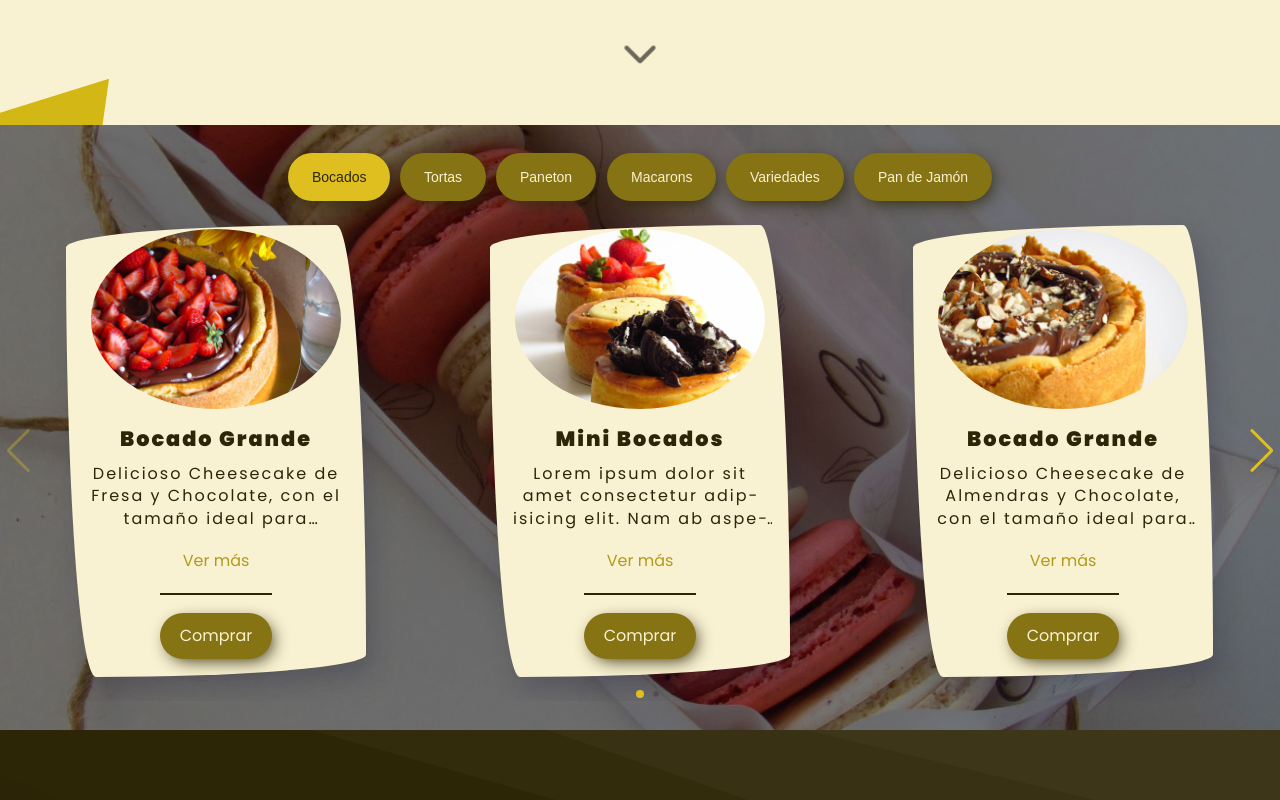
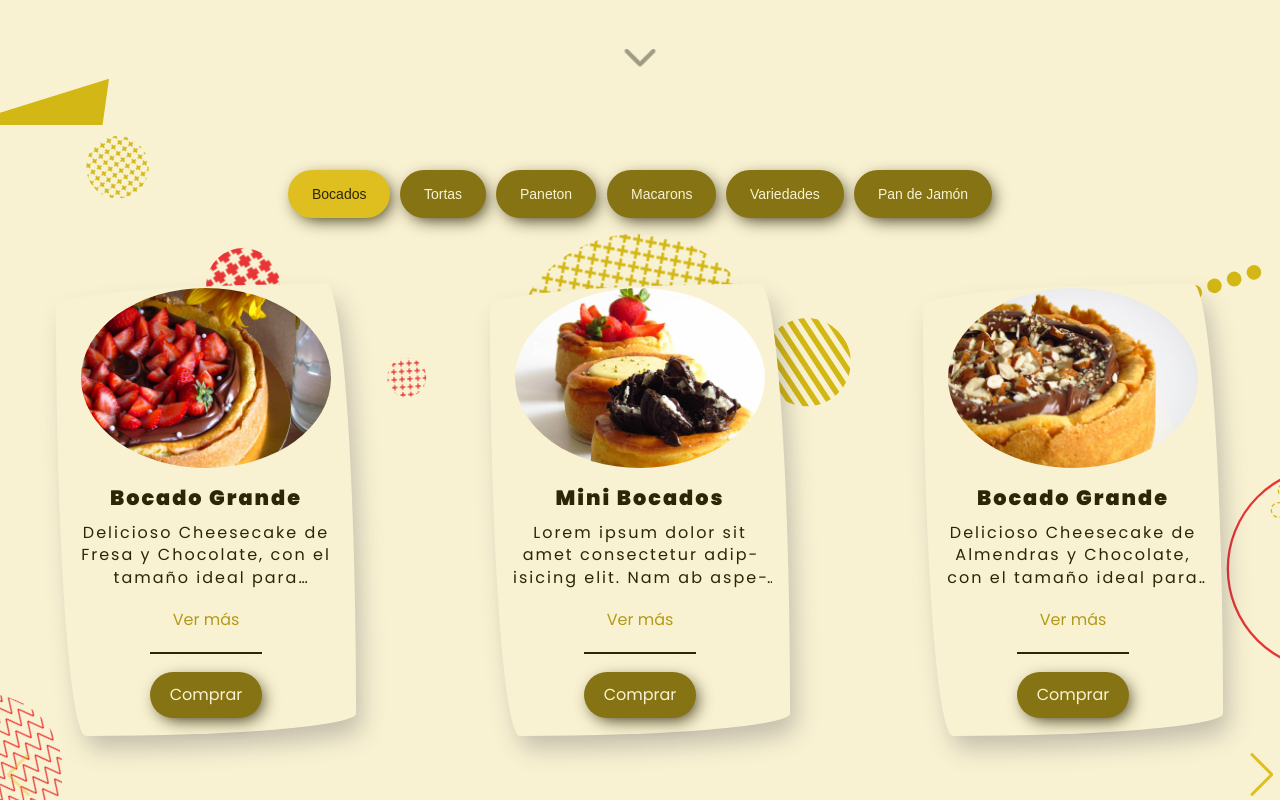
Before and after one commit to gisbelt/artisan-bakery-oncleer, a React (Vite) app: page /cakes in a window 1280 px wide. Shown: the part 820-1620 px from the top of the page. Built offline with nearby package versions, Linux system fonts and the light colour scheme.

Commit message:
Update: tab buttons sticky. Add tabs children grid

```diff
--- a/src/Cakes/Cakes.css
+++ b/src/Cakes/Cakes.css
@@ -80,12 +80,26 @@
     display: flex;
     flex-direction: column;
     --opacidad-negro: 0.5;
-    background-image: linear-gradient(rgba(0, 0, 0, var(--opacidad-negro)), rgba(0, 0, 0, var(--opacidad-negro))), url("/assets/img/caja-macarons.jfif");
+    /* background-image: linear-gradient(rgba(0, 0, 0, var(--opacidad-negro)), rgba(0, 0, 0, var(--opacidad-negro))), url("/assets/img/caja-macarons.jfif"); */
+    background-image: url("/assets/img/background_banner.svg");
     background-repeat: no-repeat;
     background-position: center;
     background-attachment: fixed;
     background-size: cover;
-    padding: 1.8rem 0;
+    padding: 1.8rem 0 80px;
+}
+.sticky_tabs_buttons {
+    position: sticky;
+    top: 0;
+    z-index: 10;
+    padding: 16px;
+    background: rgba(249,242,210,0.5);
+    -webkit-backdrop-filter: blur(10px);
+    backdrop-filter: blur(10px);
+    border: 1px solid rgba(249,242,210,0.35);
+    -webkit-transition: 0.5s ease-in-out;
+    -moz-transition: 0.5s ease-in-out;
+    transition: 0.5s ease-in-out;
 }
 .cakes_tabs_buttons {
     display: flex;
@@ -94,6 +108,11 @@
     justify-content: center;
     flex-wrap: wrap;
     gap: 10px;
+    padding: 16px;
+    border: 1px solid transparent;
+    -webkit-transition: 0s ease-in;
+    -moz-transition: 0s ease-in;
+    transition: 0s ease-in;
 }
 .cakes_tabs_buttons button {
     font-size: 14px;
@@ -106,7 +125,10 @@
     color: var(--color1);
     box-shadow: 4px 5px 17px -4px var(--color1);
 }
-
+.cakes_tabs_options {
+    margin-top: 25px;
+    position: relative;
+}
 .tabs_content {
     place-content: center flex-start;
     margin: 0 auto;
--- a/src/Cakes/components/TabsChildren.tsx
+++ b/src/Cakes/components/TabsChildren.tsx
@@ -3,11 +3,12 @@ import { useModal } from "../../ui/hooks/useModal";
 import { ModalImages } from "../../ui/components/ModalImages";
 import { ModalText } from "../../ui/components/ModalText";
 import { Swiper, SwiperSlide } from "swiper/react";
-import { FreeMode, Navigation, Pagination } from "swiper";
+import { FreeMode, Navigation, Pagination, Grid } from "swiper";
 import "swiper/css";
 import "swiper/css/free-mode";
 import "swiper/css/pagination";
 import "swiper/css/navigation";
+import 'swiper/css/grid';
 
 interface Tabs {
     id: string;
@@ -28,8 +29,12 @@ export const TabsChildren: FC<Props> = ({ tabsItems }) => {
     return (
         <>
             <Swiper
+                grid={{
+                    rows: 2,
+                    fill: "row"
+                }}
                 slidesPerView={3}
-                spaceBetween={0}
+                spaceBetween={30}
                 freeMode={true}
                 pagination={{
                     clickable: true,
@@ -43,26 +48,26 @@ export const TabsChildren: FC<Props> = ({ tabsItems }) => {
                     },
                     "@0.75": {
                     slidesPerView: 2,
-                    spaceBetween: 0,
+                    spaceBetween: 30,
                     },
                     "@1.00": {
                     slidesPerView: 2,
-                    spaceBetween: 0,
+                    spaceBetween: 30,
                     },
                     "@1.50": {
                     slidesPerView: 3,
-                    spaceBetween: 0,
+                    spaceBetween: 30,
                     },
                     1054 : {
                         slidesPerView: 3,
-                        spaceBetween: 0,
+                        spaceBetween: 30,
                     },
                     1258: {
                         slidesPerView: 3,
-                        spaceBetween: 0,
+                        spaceBetween: 30,
                     }
                 }}
-                modules={[FreeMode,  Pagination, Navigation]}
+                modules={[Grid,  Pagination, Navigation, FreeMode]}
                 className="tabs_children_swiper"
             >
                 {
--- a/src/Cakes/pages/CakesTabPage.tsx
+++ b/src/Cakes/pages/CakesTabPage.tsx
@@ -1,3 +1,4 @@
+import { useEffect, useState, useRef } from 'react';
 import { useScrollTo } from "../../ui/hooks/useScrollTo"
 import { Tabs } from "../components/Tabs"
 import { TabsButtons } from "../components/TabsButtons"
@@ -6,13 +7,32 @@ import { TabsContent } from "../components/TabsContent"
 import { bocados, macarons, panesJamon, panetones, tortas, variedades } from "../data/tabsChildrenList"
 
 export const CakesTabPage = () => {
+    const { inViewRef } = useScrollTo('/cakes/cakes-tab')
+    const [isSticky, setSticky] = useState( false )
+    const ref = useRef<HTMLDivElement>(null);
 
-    const { inViewRef } = useScrollTo('/cakes/cakes-tab')
+    useEffect(() => {
+        const handleScroll = () => {
+            if (ref.current) {
+                const threshold = 50; // Set the threshold here (e.g. 50 pixels).
+                const isTop = window.scrollY < ref.current.offsetTop - threshold;
+                setSticky(isTop);
+            }
+        };
+        window.addEventListener('scroll', handleScroll);
+        return () => {
+            window.removeEventListener('scroll', handleScroll);
+        };
+    }, []);
+
+    const getStickyClass = () => {
+        return !isSticky ? 'sticky_tabs_buttons' : '';
+    };
 
     return (
         <>
             <section className="cakes_tabs" ref={ inViewRef }>
-                <div className="cakes_tabs_buttons">
+                <div ref={ ref } className={`cakes_tabs_buttons ${ getStickyClass() }`}>
                     <TabsButtons id='tab1' title="Bocados" />
                     <TabsButtons id='tab2' title="Tortas" />
                     <TabsButtons id='tab3' title="Paneton" />
--- a/src/ui/Navbar.css
+++ b/src/ui/Navbar.css
@@ -108,7 +108,7 @@
     background-repeat: no-repeat;
     height: 100%;
     min-height: 100%;
-    padding-top: 1.8rem;
+    /* padding-top: 1rem; */
 }
 .footer_body {
     display: flex;
```
